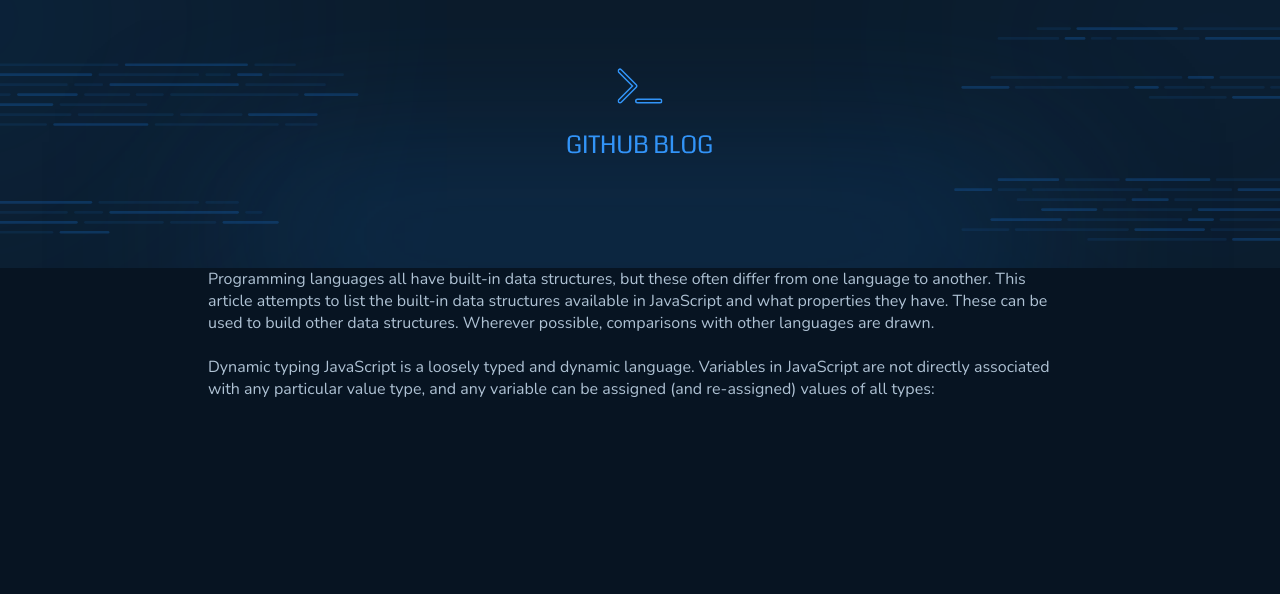
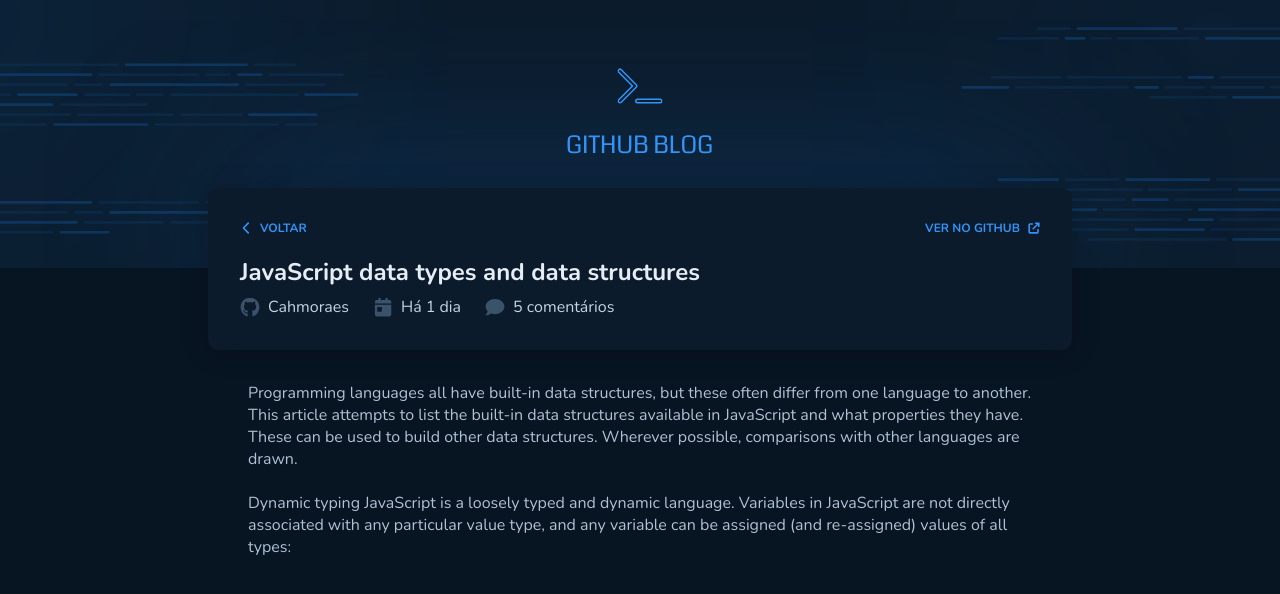
Before and after one commit to caiquemoreiradev/github-blog, a React (Vite) app: page /post/1 in a window 1280 px wide. Shown: the top 594 px of the page. Built offline with nearby package versions, Linux system fonts and the light colour scheme; no server answers.

Commit message:
feat: post page

```diff
--- a/src/components/PostCard/index.tsx
+++ b/src/components/PostCard/index.tsx
@@ -2,7 +2,7 @@
 
 export function PostCard() {
   return (
-    <PostCardContainer>
+    <PostCardContainer to="/post/slug">
       <Header>
         <h2>JavaScript data types and data structures</h2>
         <span>Há 1 dia</span>
--- a/src/components/PostCard/styles.ts
+++ b/src/components/PostCard/styles.ts
@@ -1,26 +1,36 @@
 import styled from 'styled-components'
+import { Link } from 'react-router-dom'
 
-export const PostCardContainer = styled.article`
+export const PostCardContainer = styled(Link)`
   background: ${(props) => props.theme['base-post']};
   border-radius: 10px;
   padding: 3.2rem;
   display: flex;
   flex-direction: column;
   gap: 2rem;
+  text-decoration: none;
   flex: 0 1 396px;
+  transition: opacity 0.2s;
+
+  &:hover {
+    opacity: 0.7;
+  }
 `
 
 export const Header = styled.header`
   display: flex;
   justify-content: space-between;
-  align-items: flex-start;
+  align-items: baseline;
 
   > h2 {
+    display: block;
     color: ${(props) => props.theme['base-title']};
     font-weight: 700;
     font-size: 2rem;
     line-height: 160%;
     max-width: 25rem;
+    text-decoration: none;
+    transition: color 0.2s;
   }
 
   > span {
--- /dev/null
+++ b/src/pages/Post/components/PostContent/index.tsx
@@ -0,0 +1,22 @@
+import { PostContentContainer } from './styles'
+
+export function PostContent() {
+  return (
+    <PostContentContainer>
+      <p>
+        Programming languages all have built-in data structures, but these often
+        differ from one language to another. This article attempts to list the
+        built-in data structures available in JavaScript and what properties
+        they have. These can be used to build other data structures. Wherever
+        possible, comparisons with other languages are drawn.
+      </p>
+      <br />
+      <p>
+        Dynamic typing JavaScript is a loosely typed and dynamic language.
+        Variables in JavaScript are not directly associated with any particular
+        value type, and any variable can be assigned (and re-assigned) values of
+        all types:
+      </p>
+    </PostContentContainer>
+  )
+}
--- /dev/null
+++ b/src/pages/Post/components/PostContent/styles.ts
@@ -0,0 +1,5 @@
+import styled from 'styled-components'
+
+export const PostContentContainer = styled.div`
+  padding: 3.2rem 4rem;
+`
--- a/src/pages/Post/components/PostSummary/index.tsx
+++ b/src/pages/Post/components/PostSummary/index.tsx
@@ -1,5 +1,42 @@
-import { PostSummaryContainer } from './styles'
+import {
+  ArrowUpIcon,
+  CalendarIcon,
+  ChevronLeftIcon,
+  CommentIcon,
+  GithubIcon,
+} from '../../../../components/Icons'
+import { CallToAction, PostSummaryContainer, Link, Info } from './styles'
 
 export function PostSummary() {
-  return <PostSummaryContainer></PostSummaryContainer>
+  return (
+    <PostSummaryContainer>
+      <nav>
+        <Link to="/">
+          <ChevronLeftIcon />
+          voltar
+        </Link>
+        <CallToAction href="/">
+          ver no github <ArrowUpIcon />
+        </CallToAction>
+      </nav>
+      <div>
+        <h1>JavaScript data types and data structures</h1>
+      </div>
+
+      <Info>
+        <li>
+          <GithubIcon />
+          <span>Cahmoraes</span>
+        </li>
+        <li>
+          <CalendarIcon />
+          <span>Há 1 dia</span>
+        </li>
+        <li>
+          <CommentIcon />
+          <span>5 comentários</span>
+        </li>
+      </Info>
+    </PostSummaryContainer>
+  )
 }
--- a/src/pages/Post/components/PostSummary/styles.ts
+++ b/src/pages/Post/components/PostSummary/styles.ts
@@ -1,3 +1,83 @@
-import styled from 'styled-components'
+import styled, { css } from 'styled-components'
+import { Link as LinkRouterDOM } from 'react-router-dom'
 
-export const PostSummaryContainer = styled.header``
+export const PostSummaryContainer = styled.header`
+  background: ${(props) => props.theme['base-profile']};
+  box-shadow: 0px 2px 28px rgba(0, 0, 0, 0.2);
+  border-radius: 10px;
+  padding: 3.2rem;
+  margin-top: -8rem;
+  display: flex;
+  flex-direction: column;
+
+  > nav {
+    display: flex;
+    align-items: center;
+    justify-content: space-between;
+  }
+
+  h1 {
+    font-weight: 700;
+    font-size: 2.4rem;
+    color: ${(props) => props.theme['base-title']};
+  }
+
+  > div:nth-of-type(1) {
+    margin-top: 2rem;
+  }
+`
+
+const baseLink = css`
+  display: flex;
+  gap: 0.8rem;
+  align-items: center;
+  text-decoration: none;
+  font-weight: 700;
+  text-transform: uppercase;
+
+  font-size: 1.2rem;
+  color: ${(props) => props.theme.blue};
+
+  svg {
+    width: 1.2rem;
+    height: 1.2rem;
+
+    path {
+      fill: ${(props) => props.theme.blue};
+    }
+  }
+`
+
+export const CallToAction = styled.a`
+  ${baseLink}
+`
+
+export const Link = styled(LinkRouterDOM)`
+  ${baseLink}
+`
+
+export const Info = styled.ul`
+  display: flex;
+  gap: 2.4rem;
+  margin-top: 0.8rem;
+
+  li {
+    display: flex;
+    align-items: center;
+    gap: 0.8rem;
+  }
+
+  span {
+    font-size: 1.6rem;
+    color: ${(props) => props.theme['base-subtitle']};
+  }
+
+  svg {
+    height: 2rem;
+    width: 2rem;
+
+    path {
+      fill: ${(props) => props.theme['base-label']};
+    }
+  }
+`
--- a/src/pages/Post/index.tsx
+++ b/src/pages/Post/index.tsx
@@ -1,27 +1,12 @@
+import { PostContent } from './components/PostContent'
 import { PostSummary } from './components/PostSummary'
-import { PostContainer, Content } from './styles'
+import { PostContainer } from './styles'
 
 export function Post() {
   return (
     <PostContainer>
-      <PostSummary></PostSummary>
-      <Content>
-        <p>
-          Programming languages all have built-in data structures, but these
-          often differ from one language to another. This article attempts to
-          list the built-in data structures available in JavaScript and what
-          properties they have. These can be used to build other data
-          structures. Wherever possible, comparisons with other languages are
-          drawn.
-        </p>
-        <br />
-        <p>
-          Dynamic typing JavaScript is a loosely typed and dynamic language.
-          Variables in JavaScript are not directly associated with any
-          particular value type, and any variable can be assigned (and
-          re-assigned) values of all types:
-        </p>
-      </Content>
+      <PostSummary />
+      <PostContent />
     </PostContainer>
   )
 }
```
